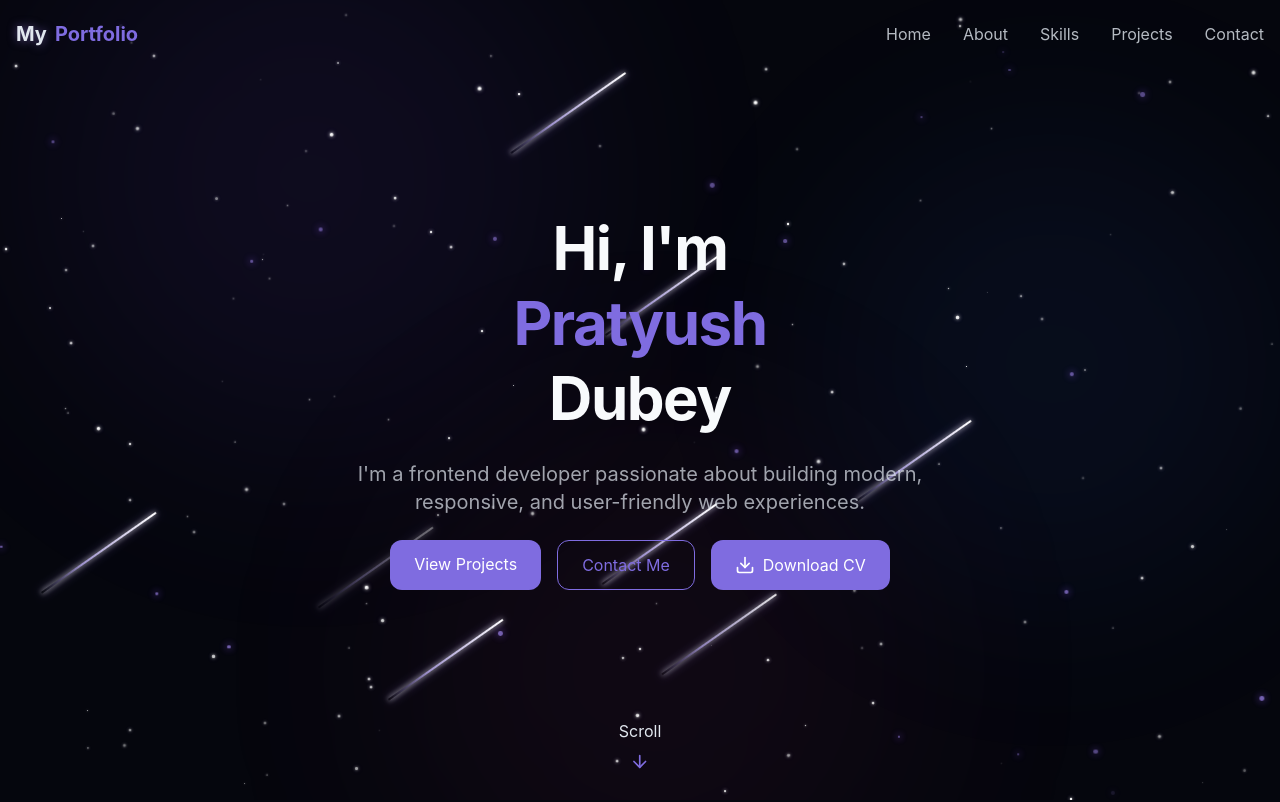
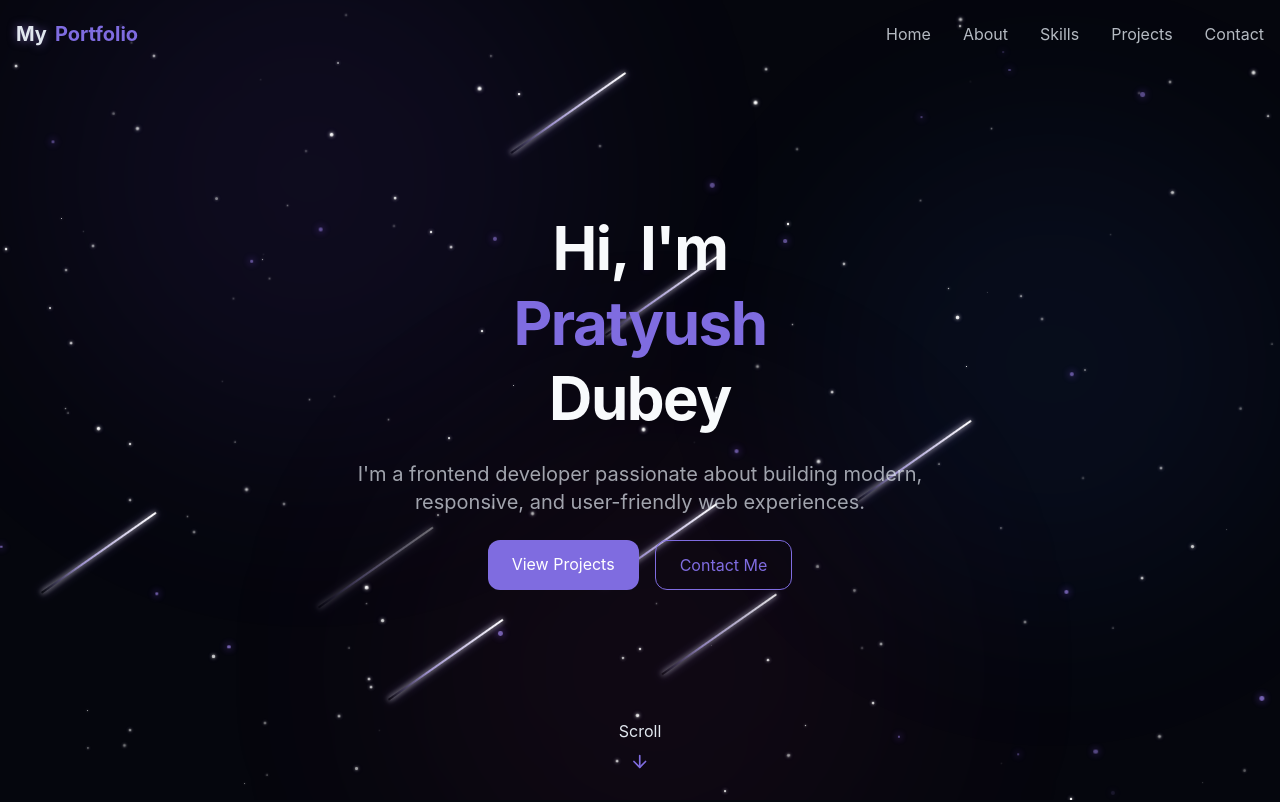
Before and after one commit to pratyush61/portfolio, a React (Vite) app: page / in a window 1280 px wide. Shown: the top 802 px of the page. Built offline with nearby package versions, Linux system fonts and the light colour scheme.

Commit message:
Remove Download CV link from HeroSection
Removed the Download CV link and associated import.

```diff
--- a/src/Components/HeroSection.jsx
+++ b/src/Components/HeroSection.jsx
@@ -1,6 +1,6 @@
 
 import React from "react";
-import { ArrowDown, Download } from "lucide-react";
+import { ArrowDown } from "lucide-react";
 
 export const HeroSection = () => {
   return (
@@ -35,16 +35,6 @@ export const HeroSection = () => {
             >
               Contact Me
             </a>
-
-            <a
-              href="https://drive.google.com/file/d/1dEORa0UmBgI0jlc3RgW6jVsZQx7Ci5A9/view"
-              target="_blank"
-              rel="noopener noreferrer"
-              className="px-6 py-3 bg-primary text-white rounded-xl hover:bg-primary/90 transition inline-flex items-center justify-center gap-2"
-            >
-              <Download className="h-5 w-5" />
-              Download CV
-            </a>
           </div>
         </div>
       </div>
```
